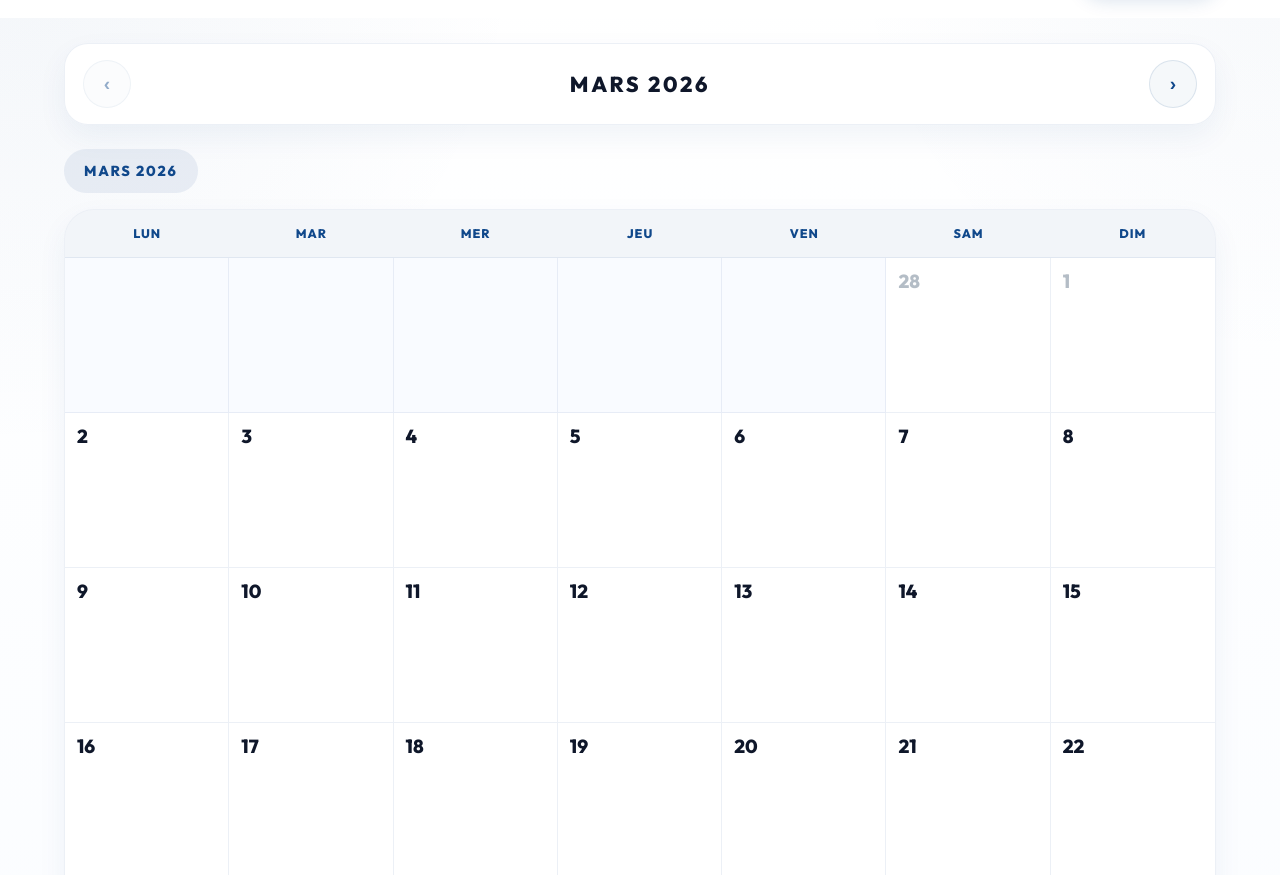
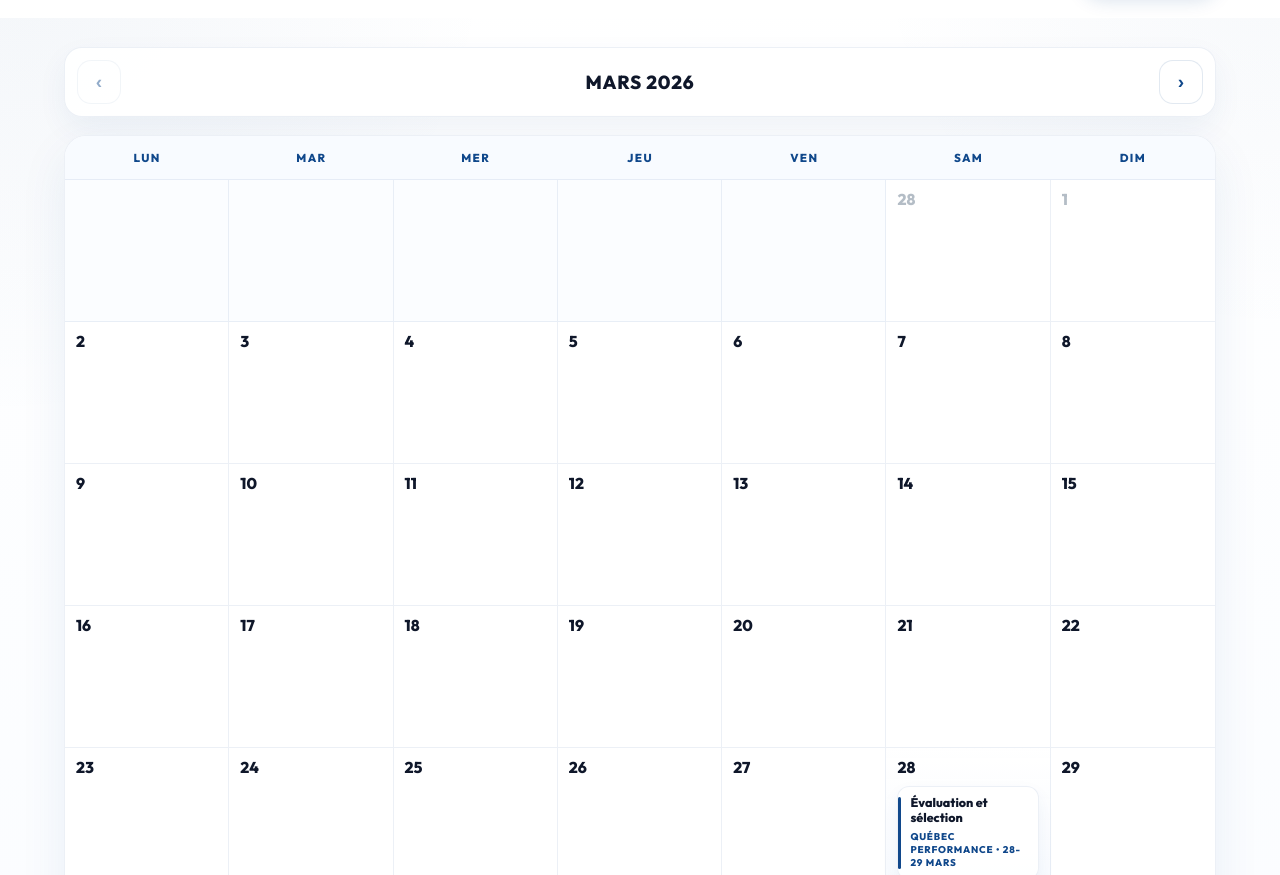
Before and after one commit to Younesid1/Flipgym-Website, a website: page competitif-calendrier.html in a window 1280 px wide. Shown: the part 75-950 px from the top of the page. Drawn offline with Linux system fonts and the light colour scheme.

Commit message:
Update homepage and calendar SEO

```diff
--- a/competitif-calendrier.html
+++ b/competitif-calendrier.html
@@ -3,19 +3,19 @@
 <head>
   <meta charset="UTF-8" />
   <meta name="viewport" content="width=device-width, initial-scale=1.0" />
-  <title>flipgym Montréal | Calendrier compétitif</title>
+  <title>flipgym Montréal | Calendrier</title>
   <meta name="description" content="Calendrier GymQC du secteur compétitif de flipgym Montréal, filtré pour la gymnastique artistique féminine." />
   <meta name="robots" content="index, follow" />
   <link rel="canonical" href="https://www.flipgym.com/competitif-calendrier.html" />
   <meta property="og:locale" content="fr_CA" />
   <meta property="og:site_name" content="flipgym Montréal" />
   <meta property="og:type" content="website" />
-  <meta property="og:title" content="flipgym Montréal | Calendrier compétitif" />
+  <meta property="og:title" content="flipgym Montréal | Calendrier" />
   <meta property="og:description" content="Calendrier GymQC du secteur compétitif de flipgym Montréal, filtré pour la gymnastique artistique féminine." />
   <meta property="og:url" content="https://www.flipgym.com/competitif-calendrier.html" />
   <meta property="og:image" content="https://www.flipgym.com/home-hero-optimized.avif" />
   <meta name="twitter:card" content="summary_large_image" />
-  <meta name="twitter:title" content="flipgym Montréal | Calendrier compétitif" />
+  <meta name="twitter:title" content="flipgym Montréal | Calendrier" />
   <meta name="twitter:description" content="Calendrier GymQC du secteur compétitif de flipgym Montréal, filtré pour la gymnastique artistique féminine." />
   <meta name="twitter:image" content="https://www.flipgym.com/home-hero-optimized.avif" />
   <link rel="icon" type="image/png" href="favicon.png" />
@@ -197,17 +197,17 @@
     }
 
     .page {
-      padding: 118px 0 56px;
-    }
-    .calendar-shell { display: grid; gap: 24px; }
+      padding: 122px 0 64px;
+    }
+    .calendar-shell { display: grid; gap: 18px; }
     .calendar-nav {
       display: flex;
       align-items: center;
       justify-content: space-between;
       gap: 16px;
-      padding: 16px 18px;
-      border-radius: 24px;
-      background: rgba(255,255,255,0.96);
+      padding: 12px;
+      border-radius: 18px;
+      background: rgba(255,255,255,0.9);
       border: 1px solid rgba(16,72,139,0.08);
       box-shadow: var(--shadow-sm);
     }
@@ -215,11 +215,11 @@
       display: inline-flex;
       align-items: center;
       justify-content: center;
-      width: 48px;
-      height: 48px;
-      border-radius: 50%;
+      width: 44px;
+      height: 44px;
+      border-radius: 14px;
       border: 1px solid rgba(16,72,139,0.12);
-      background: rgba(16,72,139,0.04);
+      background: var(--white);
       color: var(--blue);
       font-size: 1.2rem;
       font-weight: 800;
@@ -255,42 +255,37 @@
       flex: 1;
       text-align: center;
       font-family: 'Outfit', sans-serif;
-      font-size: clamp(1.1rem, 2vw, 1.35rem);
+      font-size: clamp(1rem, 2vw, 1.18rem);
+      font-weight: 800;
+      letter-spacing: 0.04em;
+      text-transform: uppercase;
+      color: var(--text-dark);
+    }
+    .calendar-month {
+      display: grid;
+      gap: 16px;
+    }
+    .calendar-month[hidden] {
+      display: none;
+    }
+    .calendar-month-label {
+      display: none;
+      align-items: center;
+      color: var(--blue);
+      font-family: 'Outfit', sans-serif;
+      font-size: 0.85rem;
       font-weight: 800;
       letter-spacing: 0.12em;
       text-transform: uppercase;
-      color: var(--text-dark);
-    }
-    .calendar-month {
-      display: grid;
-      gap: 16px;
-    }
-    .calendar-month[hidden] {
-      display: none;
-    }
-    .calendar-month-label {
-      display: inline-flex;
-      align-items: center;
-      min-height: 44px;
-      padding: 0 20px;
-      border-radius: 999px;
-      background: rgba(16,72,139,0.08);
-      color: var(--blue);
-      font-family: 'Outfit', sans-serif;
-      font-size: 0.9rem;
-      font-weight: 800;
-      letter-spacing: 0.12em;
-      text-transform: uppercase;
-      width: fit-content;
     }
     .calendar-board {
       display: grid;
       gap: 0;
       background: rgba(255,255,255,0.97);
       border: 1px solid rgba(16,72,139,0.08);
-      border-radius: 30px;
+      border-radius: 22px;
       overflow: hidden;
-      box-shadow: var(--shadow-sm);
+      box-shadow: 0 18px 48px rgba(16,72,139,0.08);
     }
     .calendar-weekdays,
     .calendar-days {
@@ -298,20 +293,20 @@
       grid-template-columns: repeat(7, minmax(0, 1fr));
     }
     .calendar-weekday {
-      padding: 16px 10px;
-      background: rgba(16,72,139,0.05);
+      padding: 14px 10px;
+      background: rgba(248,251,255,0.96);
       border-bottom: 1px solid rgba(16,72,139,0.08);
       font-family: 'Outfit', sans-serif;
-      font-size: 0.78rem;
+      font-size: 0.72rem;
       font-weight: 800;
-      letter-spacing: 0.08em;
+      letter-spacing: 0.12em;
       text-transform: uppercase;
       color: var(--blue);
       text-align: center;
     }
     .calendar-cell {
-      min-height: 155px;
-      padding: 14px 12px 12px;
+      min-height: 142px;
+      padding: 12px 11px 11px;
       border-right: 1px solid rgba(16,72,139,0.08);
       border-bottom: 1px solid rgba(16,72,139,0.08);
       background: rgba(255,255,255,0.96);
@@ -326,18 +321,18 @@
       border-bottom: none;
     }
     .calendar-cell.is-empty {
-      background: rgba(248,251,255,0.82);
+      background: rgba(248,251,255,0.58);
     }
     .calendar-cell.is-muted .calendar-date {
       color: rgba(77,98,120,0.42);
     }
     .calendar-cell.has-event {
       background:
-        linear-gradient(180deg, rgba(255,255,255,0.98), rgba(244,248,255,0.96));
+        linear-gradient(180deg, rgba(255,255,255,0.99), rgba(248,251,255,0.96));
     }
     .calendar-date {
       font-family: 'Outfit', sans-serif;
-      font-size: 1.18rem;
+      font-size: 0.98rem;
       font-weight: 800;
       line-height: 1;
       color: var(--text-dark);
@@ -348,30 +343,42 @@
       margin-top: 2px;
     }
     .calendar-event {
+      position: relative;
       display: grid;
-      gap: 5px;
-      padding: 10px 10px 11px;
-      border-radius: 16px;
-      background: rgba(16,72,139,0.08);
+      gap: 4px;
+      padding: 9px 10px 10px 12px;
+      border-radius: 12px;
+      background: rgba(255,255,255,0.84);
       border: 1px solid rgba(16,72,139,0.08);
       color: var(--text-dark);
+      box-shadow: 0 8px 18px rgba(16,72,139,0.06);
       transition: transform 0.18s ease, border-color 0.18s ease, background 0.18s ease;
+    }
+    .calendar-event::before {
+      content: "";
+      position: absolute;
+      left: 0;
+      top: 10px;
+      bottom: 10px;
+      width: 3px;
+      border-radius: 999px;
+      background: var(--blue);
     }
     .calendar-event:hover {
       transform: translateY(-1px);
       border-color: rgba(16,72,139,0.16);
-      background: rgba(16,72,139,0.11);
+      background: var(--white);
     }
     .calendar-event-title {
       font-family: 'Outfit', sans-serif;
-      font-size: 0.82rem;
+      font-size: 0.78rem;
       font-weight: 800;
       line-height: 1.2;
       color: var(--text-dark);
     }
     .calendar-event-meta {
       font-family: 'Outfit', sans-serif;
-      font-size: 0.66rem;
+      font-size: 0.61rem;
       font-weight: 800;
       letter-spacing: 0.08em;
       text-transform: uppercase;
@@ -576,11 +583,11 @@
       .container { padding: 0 18px; }
       .page { padding: 112px 0 46px; }
       .calendar-nav {
-        padding: 14px 14px;
+        padding: 10px;
       }
       .calendar-nav-button {
-        width: 42px;
-        height: 42px;
+        width: 40px;
+        height: 40px;
       }
       .calendar-weekdays,
       .calendar-days {
```
Also changed, not shown: index.html (+3 -3 lines).
